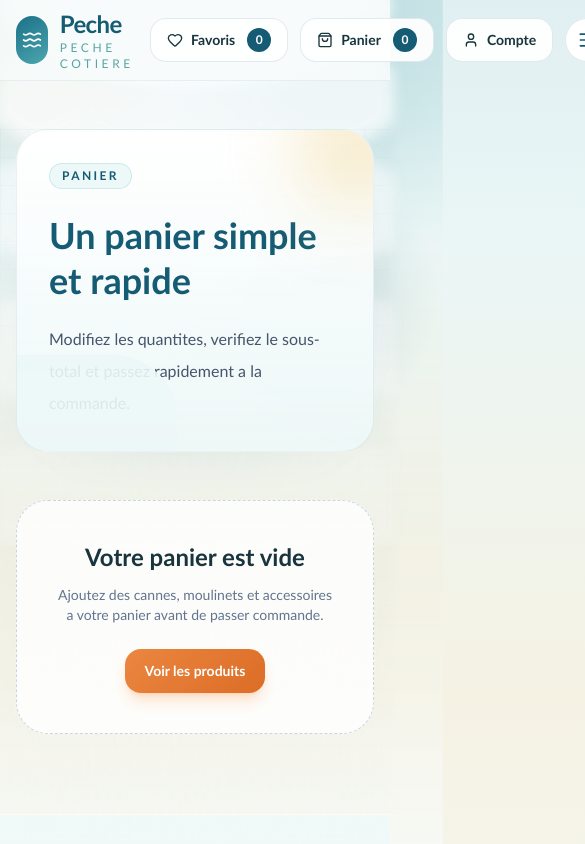
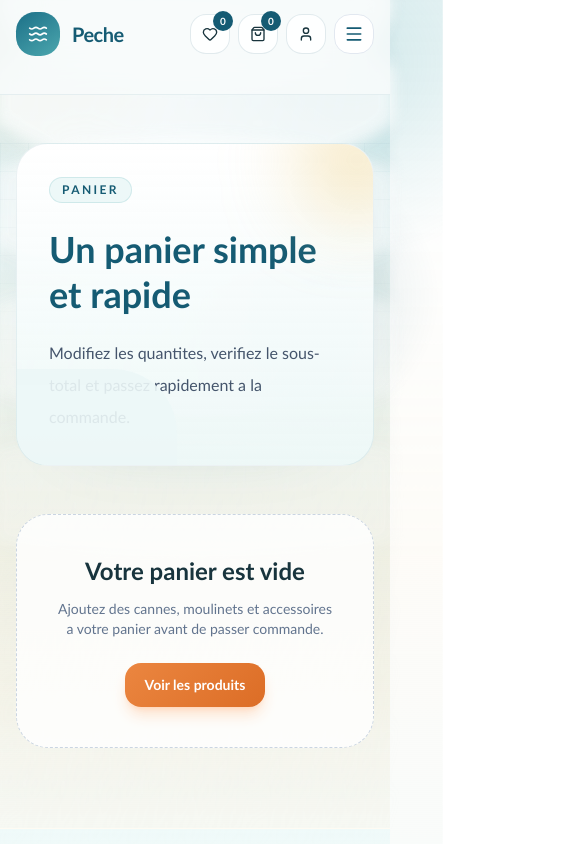
Before and after one commit to realhsqerz/peche, a Next.js app: page /cart in a window 390 px wide. Shown: the top 844 px of the page, 585 px wide, since content can reach past the window. Built offline with nearby package versions, Linux system fonts and the light colour scheme.

Commit message:
Improve mobile responsiveness for storefront

```diff
--- a/app/page.tsx
+++ b/app/page.tsx
@@ -42,32 +42,32 @@ export default async function HomePage() {
 
   return (
     <StoreShell>
-      <section className="relative overflow-hidden pb-12 pt-10 sm:pb-16 sm:pt-14">
-        <Container className="grid items-center gap-10 lg:grid-cols-[1.05fr_0.95fr]">
+      <section className="relative overflow-hidden pb-10 pt-8 sm:pb-16 sm:pt-14">
+        <Container className="grid items-center gap-8 lg:grid-cols-[1.05fr_0.95fr] lg:gap-10">
           <div>
             <Badge>Materiel cotier pour pecheurs du quotidien</Badge>
-            <h1 className="mt-6 max-w-3xl font-serif text-5xl leading-none font-extrabold text-[var(--color-primary)] sm:text-6xl lg:text-7xl">
+            <h1 className="mt-5 max-w-3xl font-serif text-4xl leading-none font-extrabold text-[var(--color-primary)] sm:mt-6 sm:text-6xl lg:text-7xl">
               Plus de produits.
               <br />
               Moins de vitrine trop chic.
             </h1>
-            <p className="mt-6 max-w-2xl text-base leading-8 text-slate-600 sm:text-lg">
+            <p className="mt-5 max-w-2xl text-sm leading-7 text-slate-600 sm:mt-6 sm:text-lg sm:leading-8">
               Peche prend maintenant une direction plus fraiche, plus coloree et plus
               commercante, avec des produits visibles des le premier ecran.
             </p>
-            <div className="mt-8 flex flex-wrap gap-4">
-              <ButtonLink href="/shop">
+            <div className="mt-7 flex flex-col gap-3 sm:mt-8 sm:flex-row sm:flex-wrap sm:gap-4">
+              <ButtonLink className="w-full sm:w-auto" href="/shop">
                 Voir la boutique
                 <ArrowRight className="ml-2 h-4 w-4" />
               </ButtonLink>
-              <ButtonLink href="/wishlist" variant="secondary">
+              <ButtonLink className="w-full sm:w-auto" href="/wishlist" variant="secondary">
                 Voir les favoris
               </ButtonLink>
             </div>
-            <div className="mt-8 flex flex-wrap gap-3">
+            <div className="mt-7 flex flex-wrap gap-3 sm:mt-8">
               {benefits.slice(0, 3).map(({ title, icon: Icon }) => (
                 <div
-                  className="inline-flex items-center gap-2 rounded-full bg-white/85 px-4 py-2 text-sm font-semibold text-[var(--color-primary)] shadow-[0_18px_44px_-32px_rgba(0,114,184,0.45)]"
+                  className="inline-flex w-full items-center justify-center gap-2 rounded-full bg-white/85 px-4 py-2 text-center text-sm font-semibold text-[var(--color-primary)] shadow-[0_18px_44px_-32px_rgba(0,114,184,0.45)] sm:w-auto sm:justify-start sm:text-left"
                   key={title}
                 >
                   <Icon className="h-4 w-4" />
@@ -81,17 +81,17 @@ export default async function HomePage() {
             <div className="grid gap-4">
               {supportingProducts.map((product) => (
                 <Link
-                  className="coastal-card glossy-card grid gap-4 rounded-[2rem] p-4 sm:grid-cols-[120px_1fr]"
+                  className="coastal-card glossy-card grid gap-4 rounded-[1.6rem] p-4 sm:grid-cols-[120px_1fr] sm:rounded-[2rem]"
                   href={`/product/${product.id}`}
                   key={product.id}
                 >
-                  <div className="relative h-32 overflow-hidden rounded-[1.5rem]">
+                  <div className="relative h-44 overflow-hidden rounded-[1.25rem] sm:h-32 sm:rounded-[1.5rem]">
                     <Image
                       alt={product.name}
                       className="object-cover"
                       fill
                       priority
-                      sizes="120px"
+                      sizes="(max-width: 640px) 100vw, 120px"
                       src={product.imageUrl}
                     />
                   </div>
@@ -116,7 +116,7 @@ export default async function HomePage() {
                 </Link>
               ))}
 
-              <div className="sand-strip rounded-[2rem] p-5">
+              <div className="sand-strip rounded-[1.6rem] p-5 sm:rounded-[2rem]">
                 <p className="text-xs uppercase tracking-[0.24em] text-cyan-900/50">
                   Achat rapide
                 </p>
--- a/components/layout/site-header.tsx
+++ b/components/layout/site-header.tsx
@@ -1,13 +1,15 @@
 "use client";
 
+import { useState } from "react";
 import Link from "next/link";
-import { Heart, Menu, ShoppingBag, User, Waves } from "lucide-react";
+import { Heart, Menu, ShoppingBag, User, Waves, X } from "lucide-react";
 
 import { Container } from "@/components/layout/container";
 import { Button } from "@/components/ui/button";
 import { siteConfig } from "@/lib/constants";
 import { useCart } from "@/components/cart/cart-provider";
 import { useWishlist } from "@/components/wishlist/wishlist-provider";
+import { cn } from "@/lib/utils";
 
 const links = [
   { href: "/", label: "Accueil" },
@@ -20,19 +22,21 @@ const links = [
 export function SiteHeader() {
   const { itemCount } = useCart();
   const { itemCount: wishlistCount } = useWishlist();
+  const [isMobileMenuOpen, setIsMobileMenuOpen] = useState(false);
 
   return (
     <header className="sticky top-0 z-50 border-b border-[rgba(21,91,115,0.08)] bg-[rgba(247,251,251,0.84)] backdrop-blur-xl">
-      <Container className="flex h-20 items-center justify-between">
-        <Link className="flex items-center gap-3" href="/">
-          <div className="flex h-12 w-12 items-center justify-center rounded-[1.4rem] bg-[linear-gradient(145deg,#1c7088,#4ca7ae)] text-white shadow-[0_18px_42px_-24px_rgba(21,91,115,0.55)]">
+      <Container className="py-3 md:h-20 md:py-0">
+        <div className="flex items-center justify-between gap-3">
+          <Link className="flex min-w-0 items-center gap-3" href="/">
+            <div className="flex h-11 w-11 shrink-0 items-center justify-center rounded-[1.2rem] bg-[linear-gradient(145deg,#1c7088,#4ca7ae)] text-white shadow-[0_18px_42px_-24px_rgba(21,91,115,0.55)] sm:h-12 sm:w-12 sm:rounded-[1.4rem]">
               <Waves className="h-5 w-5" />
             </div>
-          <div>
-            <p className="font-serif text-2xl font-extrabold tracking-tight text-[var(--color-primary)]">
+            <div className="min-w-0">
+              <p className="truncate font-serif text-xl font-extrabold tracking-tight text-[var(--color-primary)] sm:text-2xl">
                 {siteConfig.name}
               </p>
-            <p className="text-xs uppercase tracking-[0.3em] text-teal-700/65">
+              <p className="hidden text-xs uppercase tracking-[0.3em] text-teal-700/65 sm:block">
                 Peche Cotiere
               </p>
             </div>
@@ -50,34 +54,67 @@ export function SiteHeader() {
             ))}
           </nav>
 
-        <div className="flex items-center gap-3">
+          <div className="flex items-center gap-2 sm:gap-3">
             <Link href="/wishlist">
-            <Button className="relative px-4" variant="secondary">
-              <Heart className="mr-2 h-4 w-4" />
-              Favoris
-              <span className="ml-3 inline-flex h-6 min-w-6 items-center justify-center rounded-full bg-[var(--color-primary)] px-2 text-xs text-white">
+              <Button className="relative h-10 w-10 rounded-2xl px-0 sm:h-11 sm:w-auto sm:px-4" variant="secondary">
+                <Heart className="h-4 w-4 sm:mr-2" />
+                <span className="hidden sm:inline">Favoris</span>
+                <span className="absolute -right-1 -top-1 inline-flex h-5 min-w-5 items-center justify-center rounded-full bg-[var(--color-primary)] px-1.5 text-[10px] text-white sm:static sm:ml-3 sm:h-6 sm:min-w-6 sm:px-2 sm:text-xs">
                   {wishlistCount}
                 </span>
               </Button>
             </Link>
             <Link href="/cart">
-            <Button className="relative px-4" variant="secondary">
-              <ShoppingBag className="mr-2 h-4 w-4" />
-              Panier
-              <span className="ml-3 inline-flex h-6 min-w-6 items-center justify-center rounded-full bg-[var(--color-primary)] px-2 text-xs text-white">
+              <Button className="relative h-10 w-10 rounded-2xl px-0 sm:h-11 sm:w-auto sm:px-4" variant="secondary">
+                <ShoppingBag className="h-4 w-4 sm:mr-2" />
+                <span className="hidden sm:inline">Panier</span>
+                <span className="absolute -right-1 -top-1 inline-flex h-5 min-w-5 items-center justify-center rounded-full bg-[var(--color-primary)] px-1.5 text-[10px] text-white sm:static sm:ml-3 sm:h-6 sm:min-w-6 sm:px-2 sm:text-xs">
                   {itemCount}
                 </span>
               </Button>
             </Link>
             <Link href="/account">
-            <Button className="px-4" variant="secondary">
-              <User className="mr-2 h-4 w-4" />
-              Compte
+              <Button className="h-10 w-10 rounded-2xl px-0 sm:h-11 sm:w-auto sm:px-4" variant="secondary">
+                <User className="h-4 w-4 sm:mr-2" />
+                <span className="hidden sm:inline">Compte</span>
               </Button>
             </Link>
-          <button className="flex h-11 w-11 items-center justify-center rounded-full border border-slate-200 bg-white md:hidden">
+            <button
+              aria-expanded={isMobileMenuOpen}
+              aria-label={isMobileMenuOpen ? "Fermer le menu" : "Ouvrir le menu"}
+              className="flex h-10 w-10 items-center justify-center rounded-2xl border border-slate-200 bg-white md:hidden"
+              onClick={() => setIsMobileMenuOpen((value) => !value)}
+              type="button"
+            >
+              {isMobileMenuOpen ? (
+                <X className="h-5 w-5 text-[var(--color-primary)]" />
+              ) : (
                 <Menu className="h-5 w-5 text-[var(--color-primary)]" />
+              )}
             </button>
+          </div>
+        </div>
+
+        <div
+          className={cn(
+            "grid overflow-hidden transition-[grid-template-rows,opacity,margin] duration-300 md:hidden",
+            isMobileMenuOpen ? "mt-4 grid-rows-[1fr] opacity-100" : "mt-0 grid-rows-[0fr] opacity-0",
+          )}
+        >
+          <nav className="min-h-0 overflow-hidden rounded-[1.75rem] border border-white/70 bg-white/75 p-3 shadow-[0_20px_60px_-48px_rgba(21,91,115,0.42)] backdrop-blur-xl">
+            <div className="grid gap-2">
+              {links.map((link) => (
+                <Link
+                  className="rounded-2xl px-4 py-3 text-sm font-semibold text-slate-700 transition hover:bg-[var(--color-foam)] hover:text-[var(--color-primary)]"
+                  href={link.href}
+                  key={link.href}
+                  onClick={() => setIsMobileMenuOpen(false)}
+                >
+                  {link.label}
+                </Link>
+              ))}
+            </div>
+          </nav>
         </div>
       </Container>
     </header>
```
Lines whose indentation alone changed are shown as unchanged.
